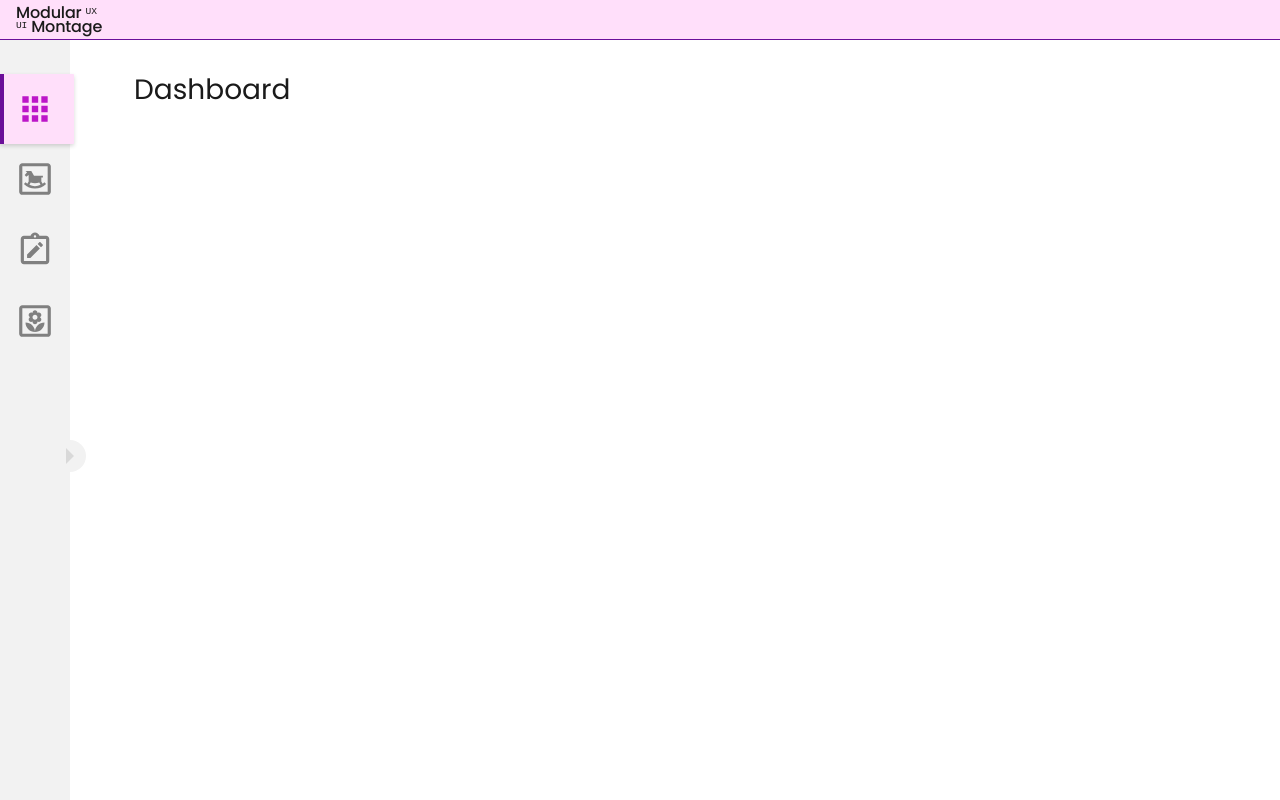
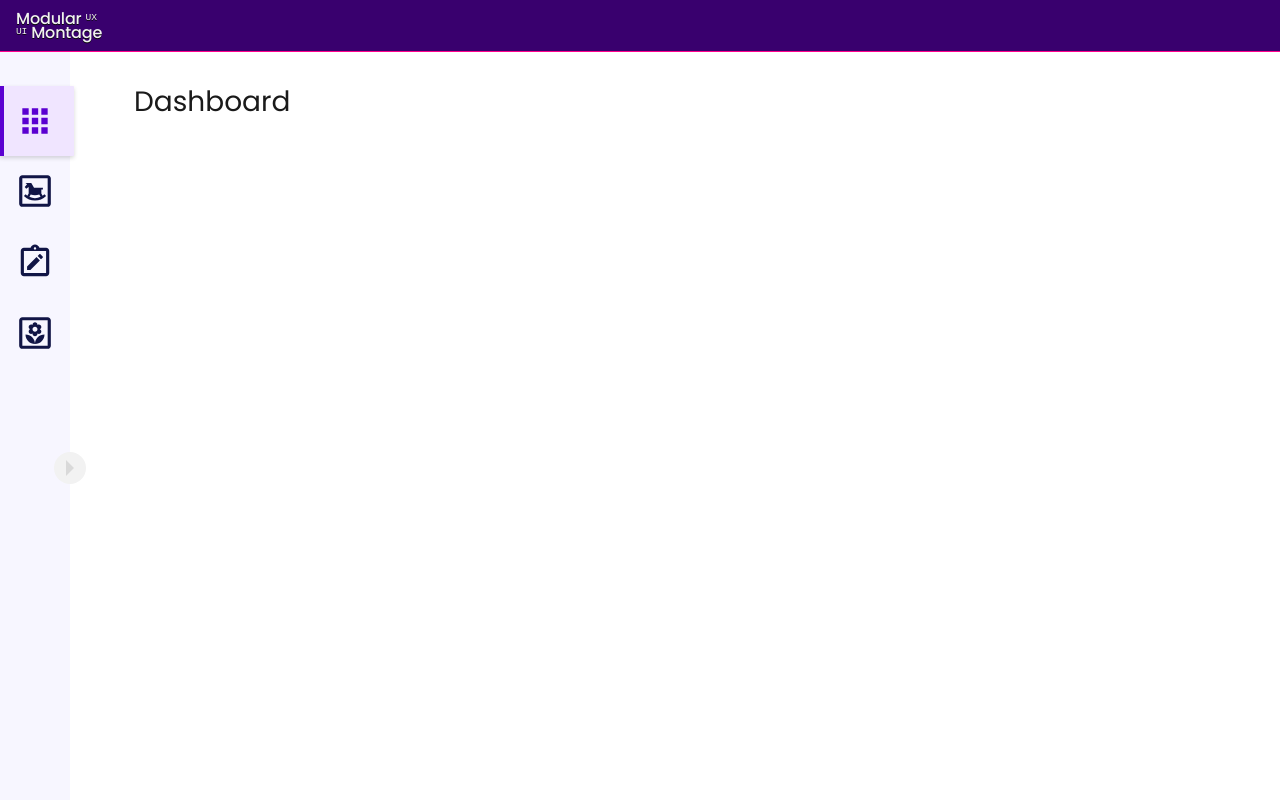
Before and after one commit to k3vnb/modular_montage, a React (Create React App) app: page /dashboard in a window 1280 px wide. Built offline with nearby package versions, Linux system fonts and the light colour scheme.

Commit message:
update color scheme  & spacing for accessibility and consistency - wip

```diff
--- a/src/elements/Header/Header.tsx
+++ b/src/elements/Header/Header.tsx
@@ -8,7 +8,7 @@ export const Header = (): JSX.Element => {
         direction="row"
         justifyContent="space-between"
         alignItems="center"
-        padding="6px 16px"
+        padding="12px 16px"
         sx={{ position: 'relative', zIndex: 1 }}
       >
         <Brand />
@@ -20,7 +20,7 @@ export const Header = (): JSX.Element => {
 const Brand = (): JSX.Element => (
   <>
     <h1 className="sr-only">UX & UI Montage Reviewed</h1>
-    <Stack aria-hidden="true" alignItems="start" justifyContent="center">
+    <Stack className="brand" aria-hidden="true" alignItems="start" justifyContent="center">
       <Stack direction="row" alignItems="center">
         <StyledTitle mr="4px">Modular</StyledTitle>
         <AdornedText component="span">UX</AdornedText>
@@ -33,18 +33,16 @@ const Brand = (): JSX.Element => (
   </>
 );
 
-const StyledTitle = styled(Box)(({ theme }) => ({
+const StyledTitle = styled(Box)(() => ({
   ...THEME_FONTS.textLgMedium,
   lineHeight: 0.85,
-  color: theme.palette.neutral[90],
 }));
 
-const AdornedText = styled(Box)(({ theme }) => ({
+const AdornedText = styled(Box)(() => ({
   alignSelf: 'center',
   ...THEME_FONTS.textLgMedium,
   lineHeight: 0.5,
   fontSize: '0.6rem',
-  color: theme.palette.neutral[90],
   fontVariant: 'petite-caps',
   fontFamily: 'monospace',
 }));
@@ -56,7 +54,10 @@ const HeaderWrapper = styled(Box)(({ theme }) => ({
   maxHeight: '100%',
   maxWidth: '100%',
   overflow: 'hidden',
-  backgroundColor: theme.palette.primary.surface,
-  color: theme.palette.neutral[80],
-  borderBottom: `0.5px solid ${theme.palette.primary.border}`,
+  backgroundColor: theme.palette.primary.main,
+  color: theme.palette.neutral[10],
+  borderBottom: `0.5px solid ${theme.palette.primary.accent}`,
+  '& .brand': {
+    textShadow: `0px 1px 0px ${theme.palette.neutral[95]}`,
+  },
 }));
--- a/src/elements/Sidebar/Sidebar.elements.tsx
+++ b/src/elements/Sidebar/Sidebar.elements.tsx
@@ -19,6 +19,6 @@ export const SidebarContent = styled(Stack)(({ theme }) => ({
   minHeight: '100%',
   height: 'auto',
   padding: '34px 0',
-  backgroundColor: theme.palette.neutral[10],
+  backgroundColor: theme.palette.secondary.surface,
   transition,
 }));
--- a/src/elements/Sidebar/bin/NavMenu.tsx
+++ b/src/elements/Sidebar/bin/NavMenu.tsx
@@ -58,7 +58,7 @@ const StyledNavLink = styled(NavLink)(({ theme }) => {
     padding: '16px 0px',
     textDecoration: 'none',
     letterSpacing: '0.5px',
-    color: palette.neutral[60],
+    color: palette.secondary.main,
     transitionProperty: 'color, background-color, box-shadow',
     transitionDuration: `${TRANSITION_DURATION}ms`,
     transitionTimingFunction: 'ease',
@@ -72,11 +72,11 @@ const StyledNavLink = styled(NavLink)(({ theme }) => {
       fontSize: 38,
     },
     '&.active': {
-      color: palette.primary.main,
-      backgroundColor: palette.primary.surface,
+      color: palette.special.main,
+      backgroundColor: palette.special.surface,
       fontWeight: 600,
       letterSpacing: '0px',
-      borderColor: palette.primary.border,
+      borderColor: palette.special.main,
       borderWidth: `0 0 0 ${borderOffset}px`,
       borderStyle: 'solid',
       borderRadius: `0 ${rounded} ${rounded} 0`,
--- a/src/theme/palettes/defaultPalette.ts
+++ b/src/theme/palettes/defaultPalette.ts
@@ -19,13 +19,14 @@ const colors = {
     100: '#000000',
   },
   primary: {
-    main: '#BC16C8',
-    surface: '#FFDFFA',
+    main: '#39006e',
+    surface: '#FFF0FD',
     border: '#6B0E99',
     hover: '#62007A',
     pressed: '#6F0881',
     focus: '#C730E5FF',
     surfaceHover: '#F5B6FF',
+    accent: '#ff008c',
   },
   secondary: {
     surface: '#f7f6ff',
@@ -55,8 +56,8 @@ const colors = {
     surfaceHover: '#FFE1c0',
   },
   success: {
-    main: '#32CD32',
-    surface: '#E5FFE5',
+    main: '#186318',
+    surface: '#F5FFF5',
     border: '#8DBF8D',
     hover: '#006400',
     pressed: '#004F00',
@@ -73,13 +74,13 @@ const colors = {
     surfaceHover: '#B3D4FF',
   },
   special: {
-    main: '#CA0058',
-    surface: '#FFD7E9',
-    border: '#990E21',
-    hover: '#A10149',
+    main: '#5B00D1',
+    surface: '#F0E5FF',
+    border: '#990e97',
+    hover: '#541e9c',
     pressed: '#990E5D',
-    focus: '#990E33',
-    surfaceHover: '#FAC6D1',
+    focus: '#eb54ed',
+    surfaceHover: '#eca9f1',
   },
 };
 
```
